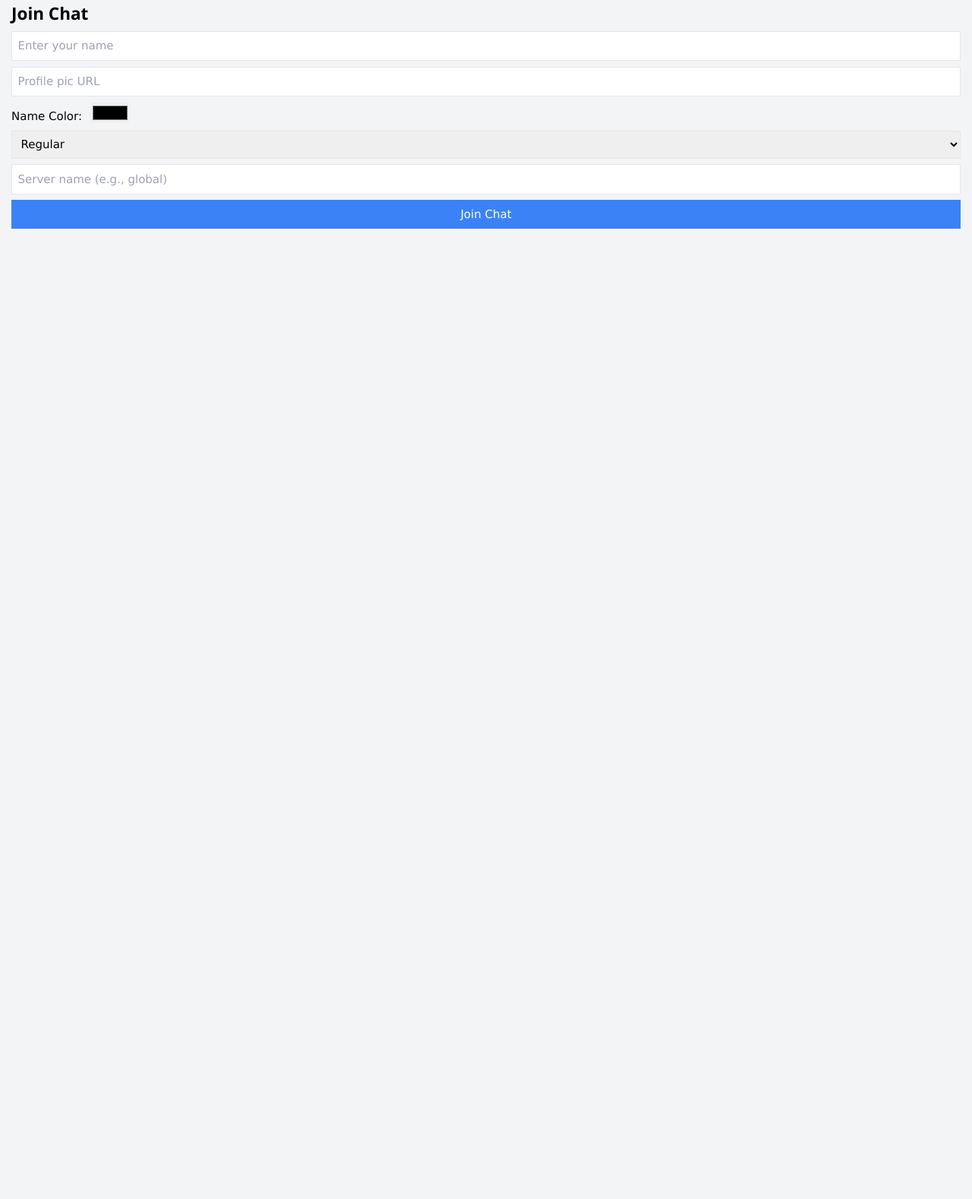
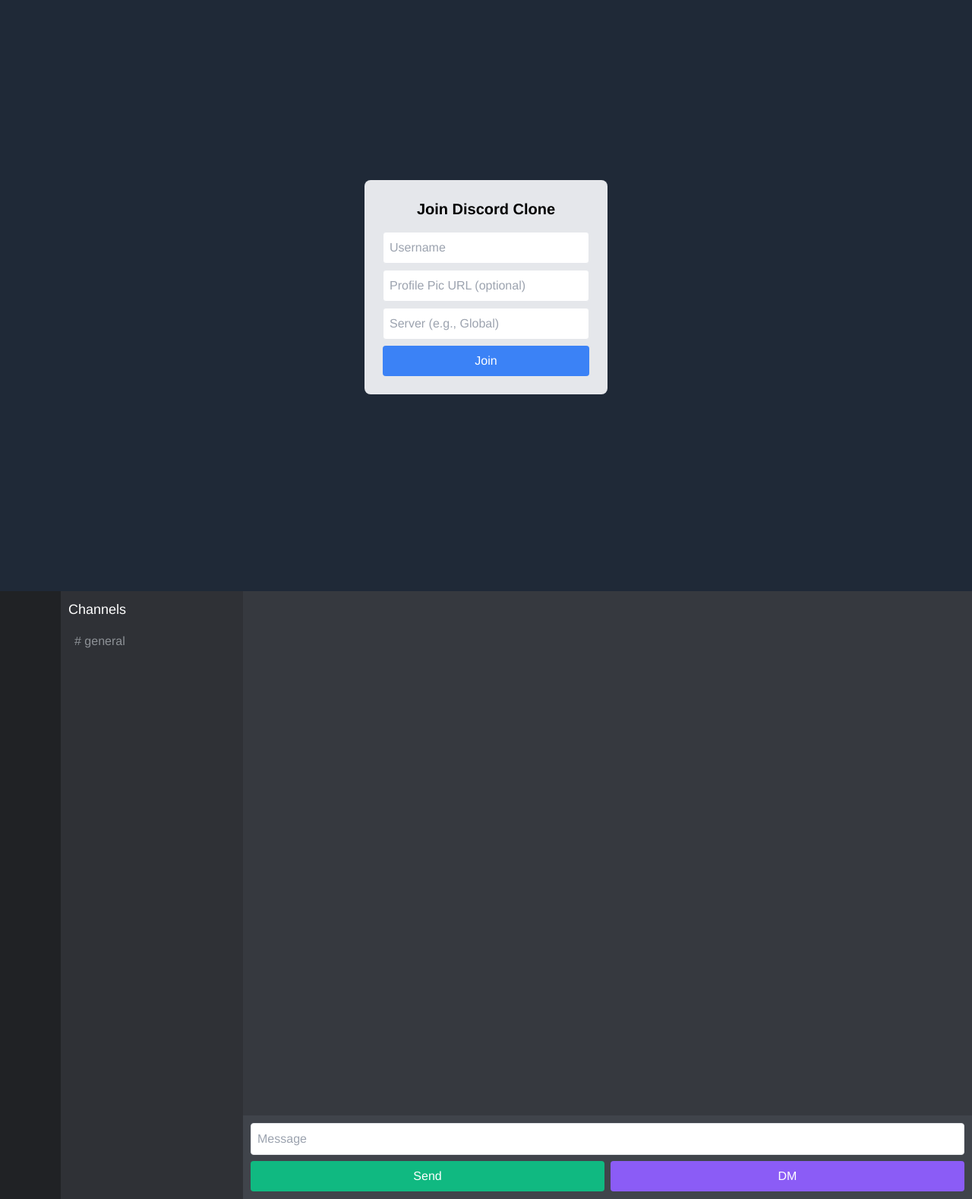
Before and after one commit to securly69/chat, a website: page public/index.html in a window 1280 px wide. Shown: the part 22-1600 px from the top of the page at 76% size. Before the commit the page ends 800 px from the top, so only its background shows below. Drawn offline with nearby package versions, Linux system fonts and the light colour scheme; no server answers.

Commit message:
Update index.html

```diff
--- a/public/index.html
+++ b/public/index.html
@@ -2,39 +2,62 @@
 <html lang="en">
 <head>
   <meta charset="UTF-8">
-  <title>Glitch Chat App</title>
+  <title>Discord Clone</title>
   <!-- Tailwind CSS -->
   <link href="https://cdn.jsdelivr.net/npm/tailwindcss@2.2.19/dist/tailwind.min.css" rel="stylesheet">
   <!-- Font Awesome -->
   <link rel="stylesheet" href="https://cdnjs.cloudflare.com/ajax/libs/font-awesome/6.4.0/css/all.min.css">
-  <!-- W3.CSS -->
-  <link rel="stylesheet" href="https://www.w3schools.com/w3css/4/w3.css">
+  <style>
+    /* Custom CSS to mimic Discord's layout */
+    body { margin: 0; font-family: 'Helvetica Neue', Helvetica, Arial, sans-serif; }
+    .sidebar { width: 80px; background-color: #202225; height: 100vh; }
+    .server-tab { width: 60px; height: 60px; margin: 10px auto; border-radius: 50%; background-color: #36393F; display: flex; align-items: center; justify-content: center; cursor: pointer; }
+    .server-tab.active { border: 3px solid #7289DA; }
+    .main-container { display: flex; height: 100vh; }
+    .channel-list { width: 240px; background-color: #2F3136; color: #8E9297; padding: 10px; }
+    .chat-container { flex: 1; background-color: #36393F; color: white; display: flex; flex-direction: column; }
+    .message-area { flex: 1; overflow-y: auto; padding: 10px; }
+    .input-area { padding: 10px; background-color: #40444B; }
+  </style>
 </head>
-<body class="bg-gray-100">
-  <div class="container mx-auto p-4">
-    <!-- Login / Setup Form -->
-    <div id="loginDiv" class="mb-4">
-      <h1 class="text-2xl font-bold mb-2">Join Chat</h1>
-      <input id="username" type="text" placeholder="Enter your name" class="border p-2 mb-2 w-full">
-      <input id="profilePic" type="text" placeholder="Profile pic URL" class="border p-2 mb-2 w-full">
-      <div class="mb-2">
-        <label for="color" class="mr-2">Name Color:</label>
-        <input id="color" type="color" value="#000000">
-      </div>
-      <select id="role" class="border p-2 mb-2 w-full">
-        <option value="regular">Regular</option>
-        <option value="mod">Moderator</option>
-      </select>
-      <input id="server" type="text" placeholder="Server name (e.g., global)" class="border p-2 mb-2 w-full">
-      <button id="joinBtn" class="bg-blue-500 text-white p-2 w-full">Join Chat</button>
-    </div>
-    <!-- Chat Area -->
-    <div id="chatDiv" class="hidden">
-      <div id="messages" class="border h-64 overflow-y-scroll p-2 mb-4 bg-white"></div>
-      <input id="messageInput" type="text" placeholder="Type your message" class="border p-2 mb-2 w-full">
-      <button id="sendBtn" class="bg-green-500 text-white p-2 w-full">Send</button>
+<body>
+  <div id="loginPage" class="flex items-center justify-center h-screen bg-gray-800">
+    <div class="bg-gray-200 p-6 rounded-lg w-80">
+      <h2 class="text-xl font-bold mb-4 text-center">Join Discord Clone</h2>
+      <input id="username" type="text" placeholder="Username" class="w-full p-2 mb-2 border rounded">
+      <input id="profilePic" type="text" placeholder="Profile Pic URL (optional)" class="w-full p-2 mb-2 border rounded">
+      <input id="serverInput" type="text" placeholder="Server (e.g., Global)" class="w-full p-2 mb-2 border rounded">
+      <button id="joinBtn" class="w-full bg-blue-500 text-white p-2 rounded">Join</button>
     </div>
   </div>
+
+  <!-- Main App Layout (hidden until login) -->
+  <div id="app" class="hidden main-container">
+    <!-- Left sidebar: Server tabs -->
+    <div class="sidebar flex flex-col items-center py-4" id="serverTabs">
+      <!-- Server tabs will be dynamically generated -->
+    </div>
+    <!-- Channel List -->
+    <div class="channel-list" id="channelList">
+      <h3 class="text-white text-lg mb-2">Channels</h3>
+      <!-- Public chat button -->
+      <button class="w-full text-left p-2 hover:bg-gray-600" data-channel="public"># general</button>
+    </div>
+    <!-- Chat Container -->
+    <div class="chat-container flex flex-col">
+      <div class="message-area" id="messages"></div>
+      <div class="input-area">
+        <input id="messageInput" type="text" placeholder="Message" class="w-full p-2 border rounded">
+        <div class="flex mt-2">
+          <button id="sendBtn" class="flex-1 bg-green-500 text-white p-2 rounded mr-2">Send</button>
+          <button id="dmBtn" class="flex-1 bg-purple-500 text-white p-2 rounded">DM</button>
+        </div>
+        <!-- DM recipient input (hidden by default) -->
+        <input id="dmRecipient" type="text" placeholder="Recipient Username" class="w-full p-2 border rounded mt-2 hidden">
+      </div>
+    </div>
+  </div>
+
   <!-- Socket.IO -->
   <script src="/socket.io/socket.io.js"></script>
   <script src="client.js"></script>
```
